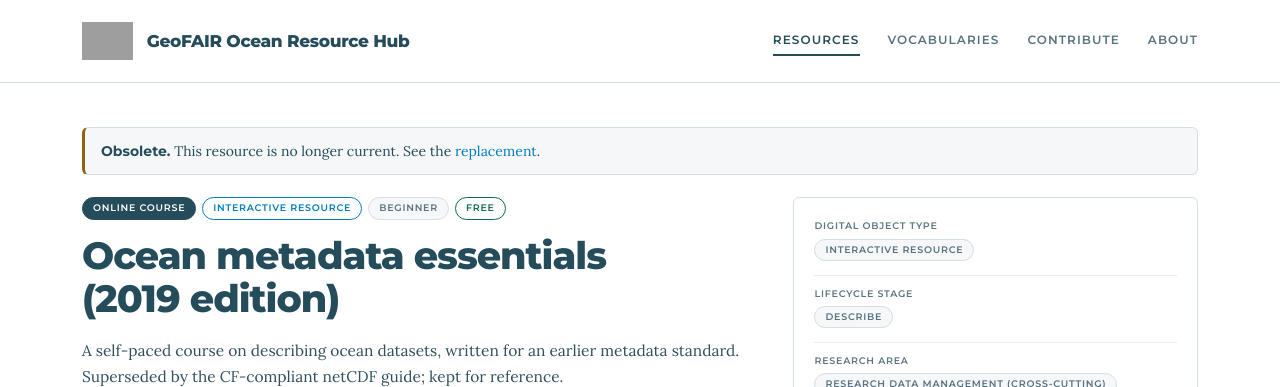
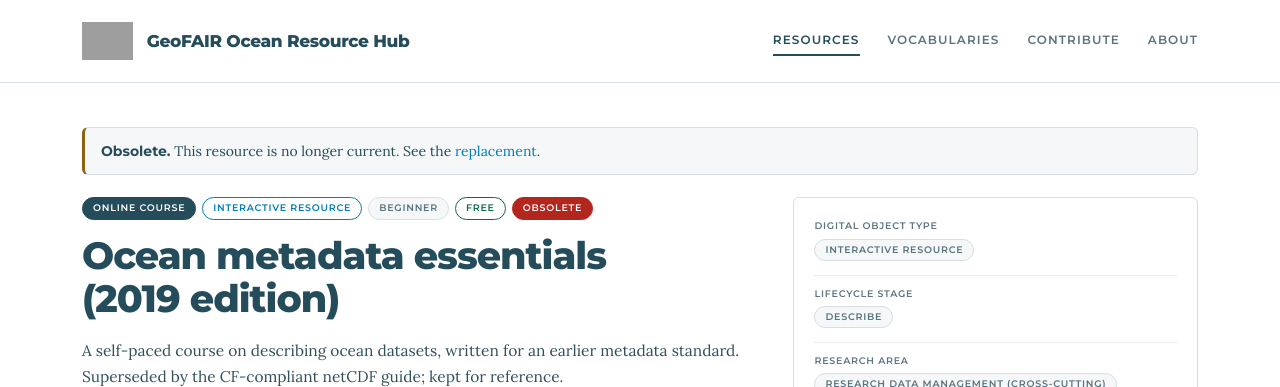
Before and after one commit to harborlighttech/geofair-ocean, a Jekyll site: the page built from _resources/sample-005.md, in a window 1280 px wide. Shown: the top 387 px of the page. Built offline with Jekyll 4.4.1, drawn with Linux system fonts in a browser that asks for light colours; grey boxes are pictures that could not be loaded.

Commit message:
Obsolete badge in red with white lettering; chip order unchanged
New .chip--obsolete (background --c-danger, now #B3261E, white text) used on
search cards, server-rendered cards and, newly, the resource page eyebrow.
Badge order is unchanged: resource type (solid #244C5A) first, then object
types, level, cost, Obsolete last.

Co-Authored-By: Claude Fable 5.1 <noreply@anthropic.com>
Claude-Session: https://claude.ai/code/session_011kBagbkjyvYgMhiz54Mqov

```diff
--- a/_config.yml
+++ b/_config.yml
@@ -39,7 +39,7 @@ theme_colors:
   link: "#007DBA"
   success: "#0B6B4F"
   warning: "#8C6410"
-  danger: "#A24B2E"
+  danger: "#B3261E"       # Obsolete badge background (white lettering)
 
 # --- Typography -------------------------------------------------------------
 # display: headings, labels, navigation, buttons. body: running prose.
--- a/_includes/resource-card.html
+++ b/_includes/resource-card.html
@@ -4,7 +4,7 @@
 {%- assign level = site.data.vocab.expertise_level.terms | where: "id", r.expertise_level | first -%}
 {%- include object-type-ids.html resource=r -%}
 <article class="card">
-  <p class="card__eyebrow"><span class="chip chip--type" title="Resource type: {{ rtype.definition | escape }}">{{ rtype.label | default: r.resource_type }}</span>{% for ot in ot_terms %} <span class="chip chip--object" title="Digital object type: {{ ot.definition | escape }}">{{ ot.label }}</span>{% endfor %}{% if level %} <span class="chip" title="Expertise level: {{ level.definition | escape }}">{{ level.label }}</span>{% endif %}{% if r.status == "obsolete" %}{% assign st = site.data.vocab.status.terms | where: "id", "obsolete" | first %} <span class="chip chip--warning" title="{{ st.definition | escape }}">{{ st.label }}</span>{% endif %}</p>
+  <p class="card__eyebrow"><span class="chip chip--type" title="Resource type: {{ rtype.definition | escape }}">{{ rtype.label | default: r.resource_type }}</span>{% for ot in ot_terms %} <span class="chip chip--object" title="Digital object type: {{ ot.definition | escape }}">{{ ot.label }}</span>{% endfor %}{% if level %} <span class="chip" title="Expertise level: {{ level.definition | escape }}">{{ level.label }}</span>{% endif %}{% if r.status == "obsolete" %}{% assign st = site.data.vocab.status.terms | where: "id", "obsolete" | first %} <span class="chip chip--obsolete" title="{{ st.definition | escape }}">{{ st.label }}</span>{% endif %}</p>
   {%- capture rpath %}{% include resource-path.html resource=r %}{% endcapture -%}
   <h3 class="card__title"><a href="{{ rpath | strip | relative_url }}">{{ r.title }}</a></h3>
   <p class="card__description">{{ r.description | truncate: 180 }}</p>
--- a/_layouts/resource.html
+++ b/_layouts/resource.html
@@ -38,6 +38,7 @@ layout: default
         {%- for ot in ot_terms %} <span class="chip chip--object" title="Digital object type: {{ ot.definition | escape }}">{{ ot.label }}</span>{% endfor %}
         {%- if level %} <span class="chip" title="Expertise level: {{ level.definition | escape }}">{{ level.label }}</span>{% endif %}
         {%- if cost %} <span class="chip{% if cost_id == "no" %} chip--free{% endif %}" title="{{ cost.definition | escape }}">{{ cost.label }}</span>{% endif %}
+        {%- if r.status == "obsolete" and st %} <span class="chip chip--obsolete" title="{{ st.definition | escape }}">{{ st.label }}</span>{% endif %}
       </p>
       <h1 class="resource__title">{{ r.title }}</h1>
       <p class="resource__description">{{ r.description }}</p>
--- a/assets/css/site.css
+++ b/assets/css/site.css
@@ -112,6 +112,7 @@ main.container { padding-top: 44px; padding-bottom: 80px; min-height: 60vh; }
 .chip--object { background: var(--c-background); color: var(--c-accent); border-color: var(--c-accent); }
 .chip--free { background: var(--c-background); color: var(--c-success); border-color: var(--c-success); }
 .chip--warning { background: var(--c-background); color: var(--c-warning); border-color: var(--c-warning); }
+.chip--obsolete { background: var(--c-danger); color: #fff; border-color: var(--c-danger); }
 .chip--stage, .chip--area { border-color: var(--c-border-soft); }
 .chip[title] { cursor: help; }
 .chip--link { text-decoration: none; cursor: pointer; }
--- a/assets/js/facets.js
+++ b/assets/js/facets.js
@@ -129,7 +129,7 @@
     return '<article class="card">' +
       '<p class="card__eyebrow">' + (it.typeLabel ? chip(it.typeLabel, 'chip--type', 'Resource type: ' + it.typeDesc) + ' ' : '') + it.objectLabels.map(function (l, i) { return chip(l, 'chip--object', 'Digital object type: ' + it.objectDescs[i]) + ' '; }).join('') +
         (it.levelLabel ? chip(it.levelLabel, '', 'Expertise level: ' + it.levelDesc) + ' ' : '') +
-        (it.costLabel ? chip(it.costLabel, it.free ? 'chip--free' : '', it.costDesc) + ' ' : '') + (it.status === 'obsolete' ? chip(it.statusLabel || 'Obsolete', 'chip--warning', it.statusDesc) : '') + '</p>' +
+        (it.costLabel ? chip(it.costLabel, it.free ? 'chip--free' : '', it.costDesc) + ' ' : '') + (it.status === 'obsolete' ? chip(it.statusLabel || 'Obsolete', 'chip--obsolete', it.statusDesc) : '') + '</p>' +
       '<h3 class="card__title"><a href="' + esc(it.page) + '">' + esc(it.name) + '</a></h3>' +
       '<p class="card__description">' + esc(desc) + '</p>' +
       '<p class="card__chips">' + it.stageLabels.map(function (l, i) { return chip(l, 'chip--stage', 'Lifecycle stage: ' + it.stageDescs[i]); }).join(' ') + ' ' +
```
